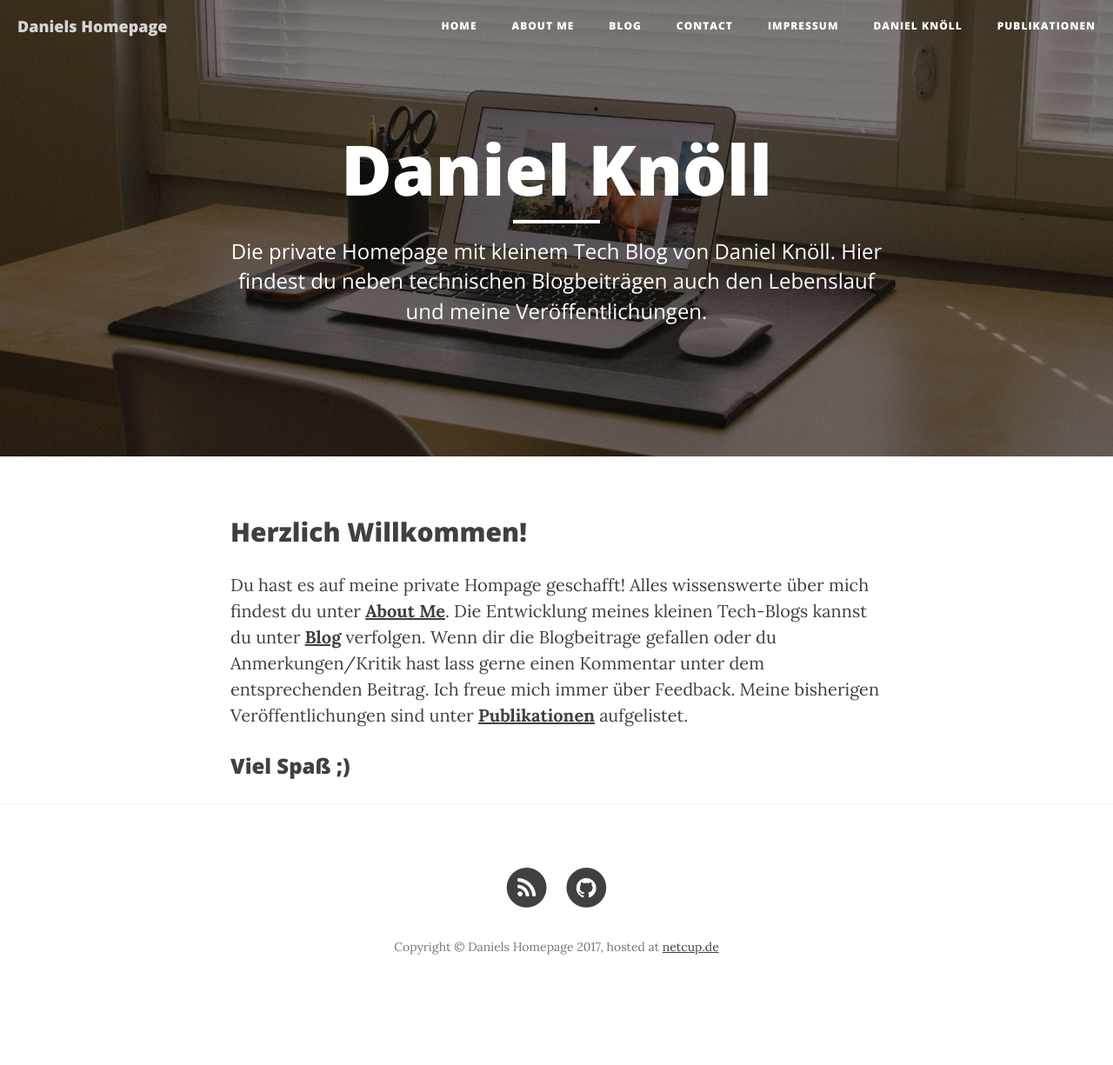
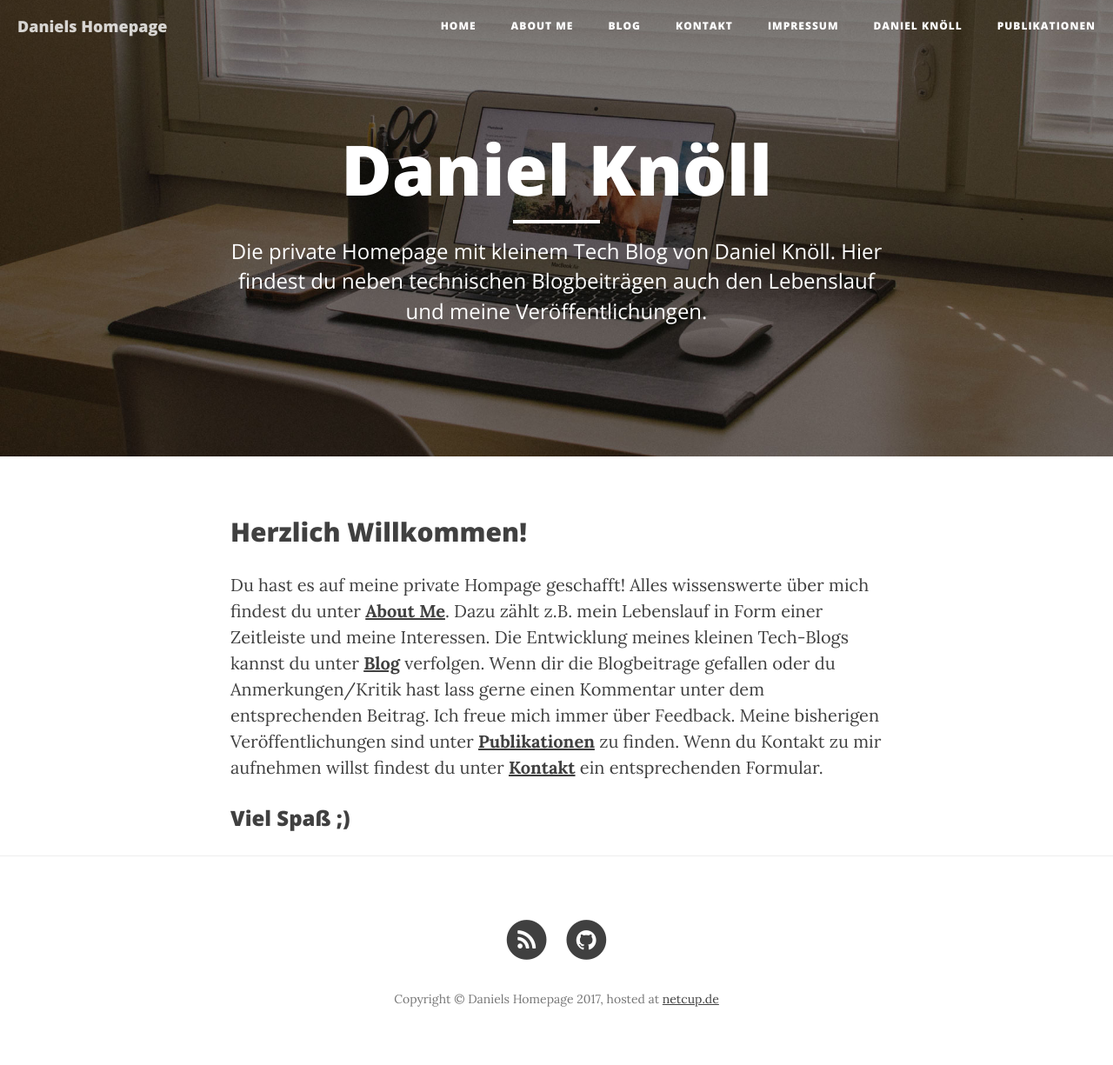
Before and after one commit to Danny4927/danny4927.github.io, a Jekyll site: the page built from index.md, in a window 1280 px wide. Shown: the whole page at 87% size. Built offline with Jekyll 4.4.1, drawn with Linux system fonts in a browser that asks for light colours; nearby versions of some CDN libraries; before the commit the page ends 1165 px from its top, so only the background shows below that.

Commit message:
added a few sentences to index

```diff
--- a/_config.yml
+++ b/_config.yml
@@ -21,7 +21,6 @@ encoding: utf-8
 languages: ["de"]
 #seo
 lang:       de_DE
-image:    /img/me.jpg
 
 srcset:
   optipng: true
--- a/contact.md
+++ b/contact.md
@@ -1,6 +1,6 @@
 ---
 layout: page
-title: "Contact"
+title: "Kontakt"
 description: "Fragen? Dann hier melden!"
 header-img: "../img/contact-bg.jpg"
 ---
--- a/index.md
+++ b/index.md
@@ -9,9 +9,11 @@ header-img: "img/home-bg.jpg"
 
 ## Herzlich Willkommen!
 Du hast es auf meine private Hompage geschafft! Alles wissenswerte über mich findest du unter
-**[About Me]({{ site.baseurl }}/about/)**. Die Entwicklung meines kleinen Tech-Blogs kannst du unter
+**[About Me]({{ site.baseurl }}/about/)**. Dazu zählt z.B. mein Lebenslauf in Form einer Zeitleiste und meine Interessen.
+Die Entwicklung meines kleinen Tech-Blogs kannst du unter
 **[Blog]({{ site.baseurl }}/blog/)** verfolgen. Wenn dir die Blogbeitrage gefallen oder du Anmerkungen/Kritik
-hast lass gerne einen Kommentar unter dem entsprechenden Beitrag. Ich freue mich immer über Feedback. Meine bisherigen Veröffentlichungen sind unter
-**[Publikationen]({{ site.baseurl }}/publikationen)** aufgelistet.
+hast lass gerne einen Kommentar unter dem entsprechenden Beitrag. Ich freue mich immer über Feedback. Meine bisherigen
+Veröffentlichungen sind unter **[Publikationen]({{ site.baseurl }}/publikationen)** zu finden. Wenn du Kontakt zu mir
+aufnehmen willst findest du unter **[Kontakt]({{ site.baseurl }}/contact)** ein entsprechenden Formular.
 
 ### Viel Spaß ;)
```
